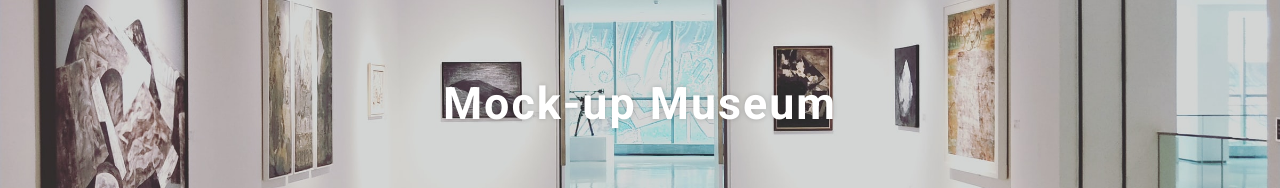
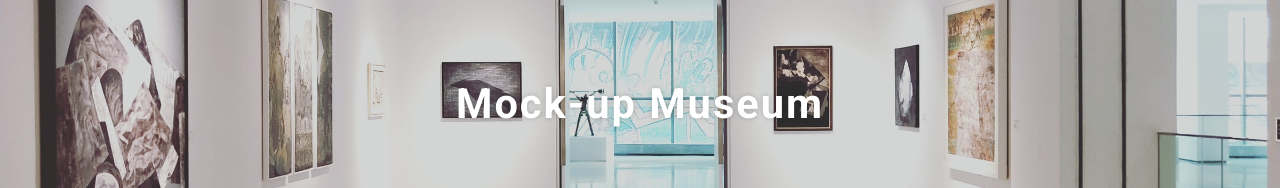
Before and after one commit to oxelfer/glowing-octo-happiness, a React (Create React App) app: page / in a window 1280 px wide. Shown: the part 224-412 px from the top of the page. Built offline with nearby package versions, Linux system fonts and the light colour scheme.

Commit message:
adjusts hero text size

```diff
--- a/src/components/hero.css
+++ b/src/components/hero.css
@@ -20,7 +20,7 @@
   top: 50%;
   left: 50%;
   transform: translate(-50%, -50%);
-  font-size: 2.8em;
+  font-size: 2.6em;
   color: var(--color-text-white);
   letter-spacing: 2px;
   text-shadow: var(--shadow);
```
